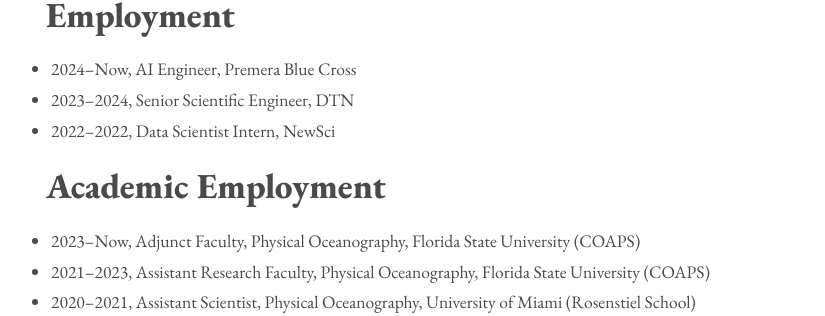
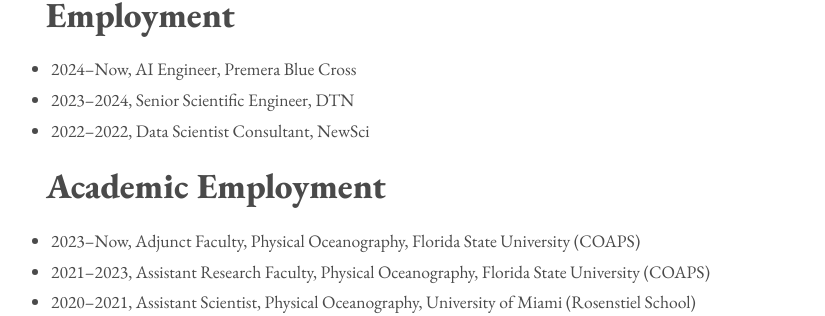
Before and after one commit to philippemiron/philippemiron.github.io, a Jekyll site: the page built from cv.md, in a window 1280 px wide and 900 px high, scrolled down 373 px. Shown: the part 141-457 px from the top of the window, without its empty margins (210-1035 px from the left). Built offline with Jekyll 4.4.1, drawn with Linux system fonts in a browser that asks for light colours.

Commit message:
small update

```diff
--- a/cv.md
+++ b/cv.md
@@ -13,7 +13,7 @@
 ## Employment
 + 2024--Now, AI Engineer, Premera Blue Cross
 + 2023--2024, Senior Scientific Engineer, DTN
-+ 2022--2022, Data Scientist Intern, NewSci
++ 2022--2022, Data Scientist Consultant, NewSci
 
 ## Academic Employment
 + 2023--Now, Adjunct Faculty, Physical Oceanography, Florida State University (COAPS)
```
